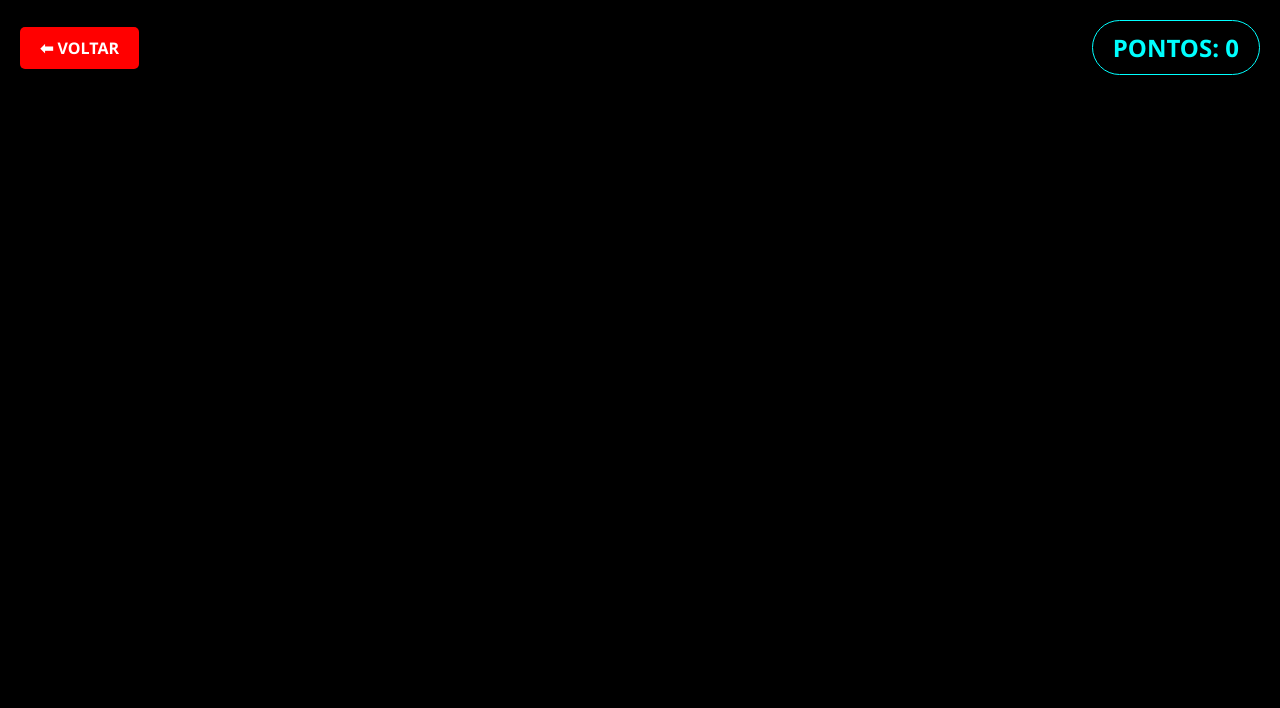
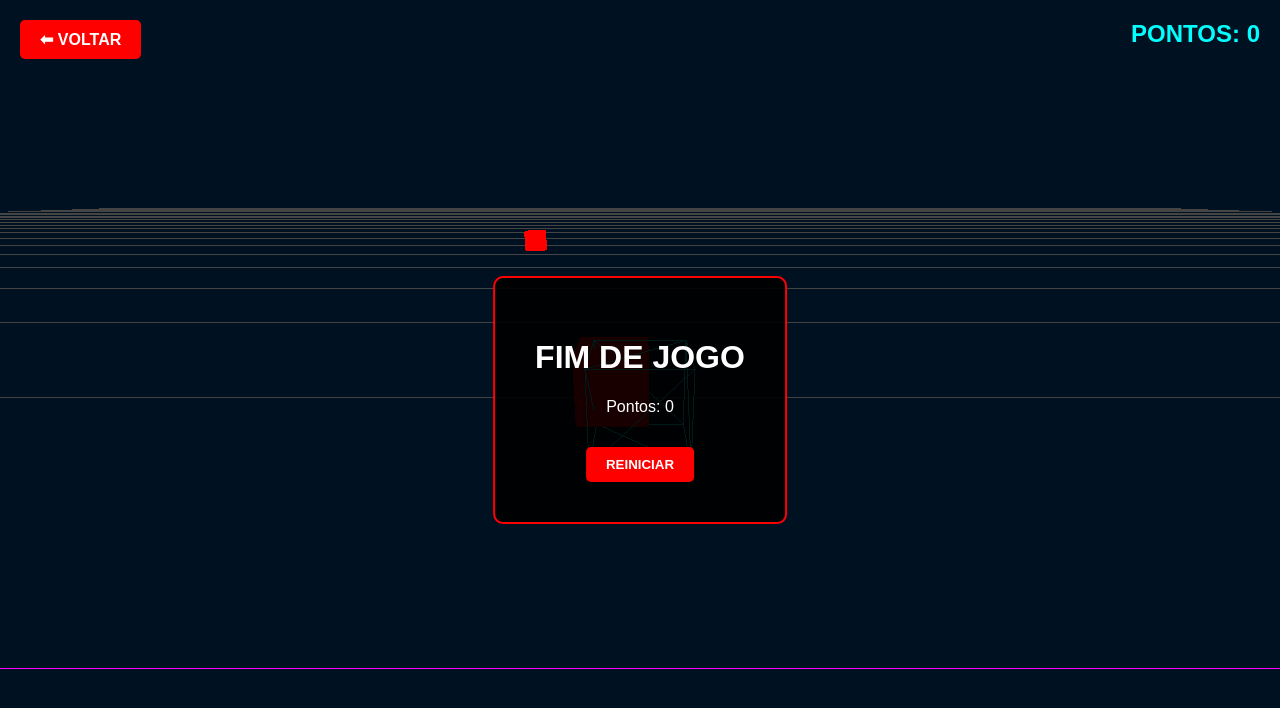
Before and after one commit to ismaelfilho2007-lgtm/meu-jogo-web, a plain HTML site: page jogo-3d/index.html in a window 1280 px wide. Drawn offline with nearby package versions, Linux system fonts and the light colour scheme.

Commit message:
Refactor HTML structure and style for game UI

```diff
--- a/jogo-3d/index.html
+++ b/jogo-3d/index.html
@@ -4,127 +4,129 @@
     <meta charset="UTF-8">
     <meta name="viewport" content="width=device-width, initial-scale=1.0, maximum-scale=1.0, user-scalable=no">
     <title>Neon Velocity 3D</title>
+    <script src="https://cdnjs.cloudflare.com/ajax/libs/three.js/r128/three.min.js"></script>
     <style>
-        body { margin: 0; background: #000; overflow: hidden; font-family: 'Segoe UI', sans-serif; }
-        canvas { display: block; width: 100vw; height: 100vh; }
-
-        .ui-overlay {
-            position: absolute; top: 0; left: 0; width: 100%; padding: 20px;
-            display: flex; justify-content: space-between; align-items: center;
-            box-sizing: border-box; pointer-events: none; z-index: 10;
-        }
-
-        .btn-back {
-            pointer-events: auto; background: #ff0000; color: white;
-            text-decoration: none; padding: 10px 20px; border-radius: 5px;
-            font-weight: bold; transition: 0.3s;
-        }
-
-        #score-container {
-            color: #0ff; font-size: 24px; font-weight: bold;
-            background: rgba(0, 0, 0, 0.5); padding: 10px 20px;
-            border-radius: 50px; border: 1px solid #0ff;
-        }
-
-        #game-over-screen {
-            display: none; position: absolute; top: 50%; left: 50%;
-            transform: translate(-50%, -50%); background: rgba(0,0,0,0.95);
-            padding: 40px; border: 3px solid #ff0000; text-align: center;
-            color: white; z-index: 100; border-radius: 15px;
-        }
-
-        .btn-restart {
-            background: #ff0000; color: white; border: none; padding: 15px 30px;
-            font-size: 18px; font-weight: bold; cursor: pointer; border-radius: 5px; margin-top: 20px;
-        }
+        body { margin: 0; background: #001122; overflow: hidden; font-family: sans-serif; }
+        canvas { display: block; }
+        .ui { position: absolute; top: 0; left: 0; width: 100%; padding: 20px; display: flex; justify-content: space-between; box-sizing: border-box; z-index: 10; color: #0ff; pointer-events: none; }
+        .btn-back { pointer-events: auto; background: #ff0000; color: white; text-decoration: none; padding: 10px 20px; border-radius: 5px; font-weight: bold; }
+        #game-over { display: none; position: absolute; top: 50%; left: 50%; transform: translate(-50%, -50%); background: rgba(0,0,0,0.9); padding: 40px; border: 2px solid #ff0000; text-align: center; color: white; z-index: 100; border-radius: 10px; }
+        button { background: #ff0000; color: white; border: none; padding: 10px 20px; cursor: pointer; border-radius: 5px; font-weight: bold; margin-top: 15px; }
     </style>
 </head>
 <body>
 
-    <div class="ui-overlay">
+    <div class="ui">
         <a href="../index.html" class="btn-back">⬅ VOLTAR</a>
-        <div id="score-container">PONTOS: <span id="score">0</span></div>
+        <div style="font-size: 24px; font-weight: bold;">PONTOS: <span id="score">0</span></div>
     </div>
 
-    <div id="game-over-screen">
-        <h1 style="color: #ff0000; margin: 0;">FIM DE JOGO</h1>
-        <p>Pontuação Final: <span id="final-score">0</span></p>
-        <button class="btn-restart" onclick="location.reload()">TENTAR NOVAMENTE</button>
+    <div id="game-over">
+        <h1>FIM DE JOGO</h1>
+        <p>Pontos: <span id="final-score">0</span></p>
+        <button onclick="location.reload()">REINICIAR</button>
     </div>
 
-    <script type="module">
-        import * as THREE from 'https://unpkg.com/three@0.160.0/build/three.module.js';
-
-        // 1. Inicialização Forçada
+    <script>
+        // Forçar execução imediata
+        const init = () => {
             const scene = new THREE.Scene();
-        scene.background = new THREE.Color(0x000000); // Força o fundo preto
+            // Mudando o fundo para azul escuro para confirmar que o renderizador abriu
+            scene.background = new THREE.Color(0x001122);
 
             const camera = new THREE.PerspectiveCamera(75, window.innerWidth / window.innerHeight, 0.1, 1000);
-        const renderer = new THREE.WebGLRenderer({ antialias: true });
+            const renderer = new THREE.WebGLRenderer({ antialias: false }); // Antialias desligado para máxima compatibilidade
             renderer.setSize(window.innerWidth, window.innerHeight);
-        renderer.setPixelRatio(window.devicePixelRatio);
             document.body.appendChild(renderer.domElement);
 
-        // 2. Luzes (Simples para garantir performance)
-        const ambientLight = new THREE.AmbientLight(0xffffff, 0.6);
-        scene.add(ambientLight);
-        const dirLight = new THREE.DirectionalLight(0xffffff, 1);
-        dirLight.position.set(0, 5, 5);
-        scene.add(dirLight);
+            // Luz básica (Ambiental não depende de posição)
+            const light = new THREE.AmbientLight(0xffffff, 1);
+            scene.add(light);
 
-        // 3. Jogador
-        const player = new THREE.Mesh(
-            new THREE.BoxGeometry(1, 1, 1),
-            new THREE.MeshStandardMaterial({ color: 0x00ffff, emissive: 0x00ffff, wireframe: true })
-        );
+            // Player (Usando MeshBasicMaterial que NÃO precisa de luz para aparecer)
+            const playerGeo = new THREE.BoxGeometry(1, 1, 1);
+            const playerMat = new THREE.MeshBasicMaterial({ color: 0x00ffff, wireframe: true });
+            const player = new THREE.Mesh(playerGeo, playerMat);
             scene.add(player);
 
-        // 4. Chão
+            // Grade (Chão)
             const grid = new THREE.GridHelper(200, 40, 0xff00ff, 0x444444);
             grid.position.y = -1;
             scene.add(grid);
 
             camera.position.set(0, 2, 5);
-        camera.lookAt(player.position);
+            camera.lookAt(0, 0, 0);
 
-        let moveLeft = false, moveRight = false, isGameOver = false, score = 0;
-        let gameSpeed = 0.25;
+            let score = 0;
+            let speed = 0.2;
+            let isGameOver = false;
             const obstacles = [];
 
-        function createObstacle() {
-            if (isGameOver) return;
+            function spawn() {
+                if(isGameOver) return;
                 const obs = new THREE.Mesh(
                     new THREE.BoxGeometry(0.8, 0.8, 0.8),
-                new THREE.MeshStandardMaterial({ color: 0xff0000 })
+                    new THREE.MeshBasicMaterial({ color: 0xff0000 })
                 );
-            obs.position.z = -40;
-            obs.position.x = (Math.random() - 0.5) * 10;
+                obs.position.set((Math.random() - 0.5) * 10, 0, -30);
                 scene.add(obs);
                 obstacles.push(obs);
             }
-        setInterval(createObstacle, 1500);
+            setInterval(spawn, 1500);
 
-        // Controles
-        window.addEventListener('keydown', (e) => {
-            if (e.key === "ArrowLeft") moveLeft = true;
-            if (e.key === "ArrowRight") moveRight = true;
+            let moveLeft = false, moveRight = false;
+            window.addEventListener('keydown', e => {
+                if(e.key === "ArrowLeft") moveLeft = true;
+                if(e.key === "ArrowRight") moveRight = true;
             });
-        window.addEventListener('keyup', (e) => {
-            if (e.key === "ArrowLeft") moveLeft = false;
-            if (e.key === "ArrowRight") moveRight = false;
+            window.addEventListener('keyup', e => {
+                if(e.key === "ArrowLeft") moveLeft = false;
+                if(e.key === "ArrowRight") moveRight = false;
             });
 
-        function animate() {
-            if (isGameOver) return;
-            requestAnimationFrame(animate);
+            function update() {
+                if(isGameOver) return;
+                requestAnimationFrame(update);
 
-            if (moveLeft && player.position.x > -5) player.position.x -= 0.15;
-            if (moveRight && player.position.x < 5) player.position.x += 0.15;
+                if(moveLeft && player.position.x > -5) player.position.x -= 0.15;
+                if(moveRight && player.position.x < 5) player.position.x += 0.15;
 
-            grid.position.z += gameSpeed;
-            if (grid.position.z > 5) grid.position.z = 0;
+                grid.position.z += speed;
+                if(grid.position.z > 5) grid.position.z = 0;
 
-            obstacles.forEach((obs, index) => {
-                obs.position.z += gameSpeed;
-                if (Math.abs(obs.position.z - player.position.z) < 0.8 &&
-                    Math.abs(obs.
+                for(let i = obstacles.length - 1; i >= 0; i--) {
+                    const o = obstacles[i];
+                    o.position.z += speed;
+
+                    // Colisão simples
+                    if(Math.abs(o.position.z - player.position.z) < 0.8 &&
+                       Math.abs(o.position.x - player.position.x) < 0.8) {
+                        isGameOver = true;
+                        document.getElementById('final-score').innerText = score;
+                        document.getElementById('game-over').style.display = 'block';
+                    }
+
+                    if(o.position.z > 5) {
+                        scene.remove(o);
+                        obstacles.splice(i, 1);
+                        score += 10;
+                        document.getElementById('score').innerText = score;
+                    }
+                }
+                renderer.render(scene, camera);
+            }
+            update();
+        };
+
+        // Tentar rodar o init
+        if (window.THREE) {
+            init();
+        } else {
+            // Se falhar, tenta de novo em 1 segundo
+            setTimeout(() => location.reload(), 1000);
+        }
+
+        window.addEventListener('resize', () => location.reload()); // Simplificado para evitar erros de câmera
+    </script>
+</body>
+</html>
```
Lines whose indentation alone changed are shown as unchanged.
